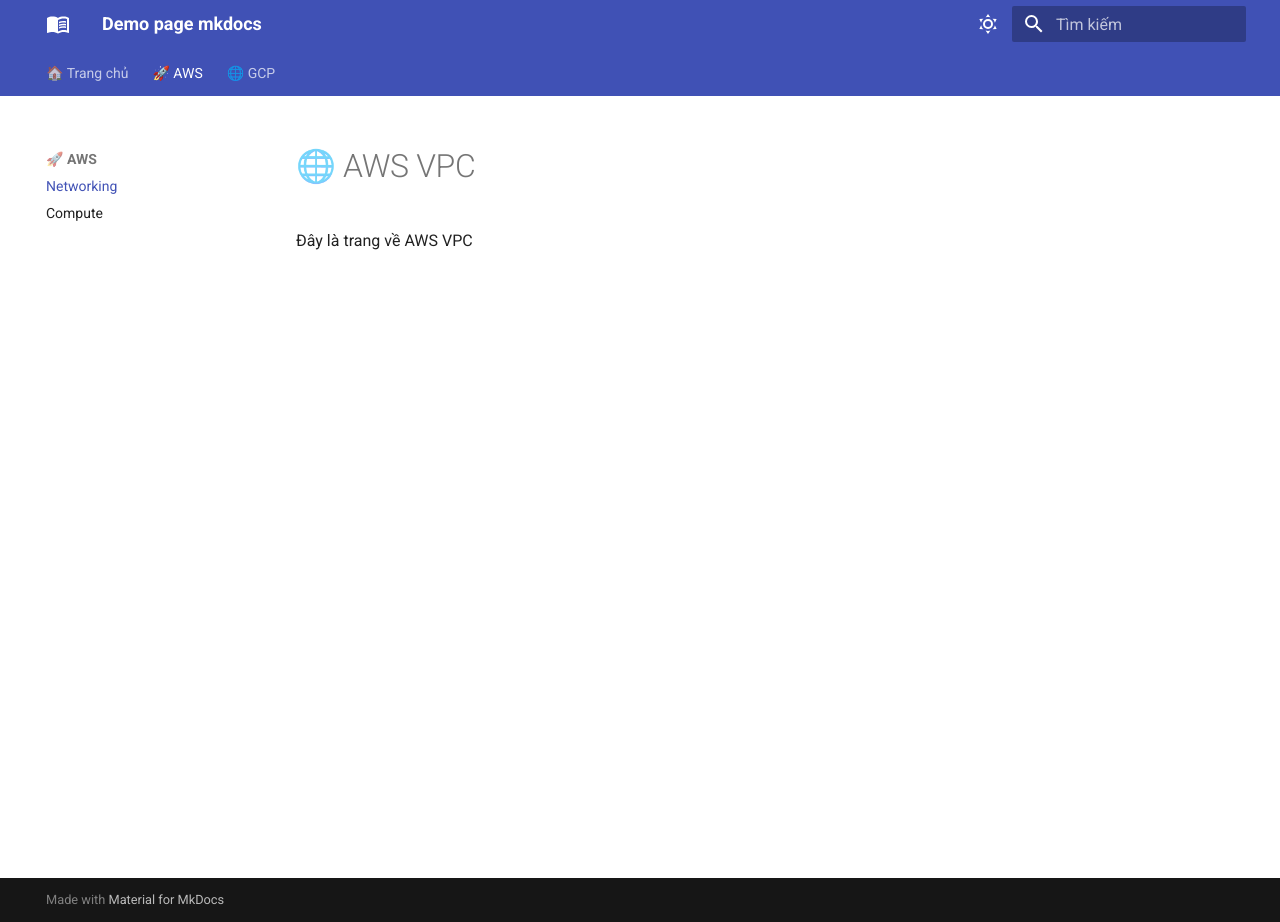
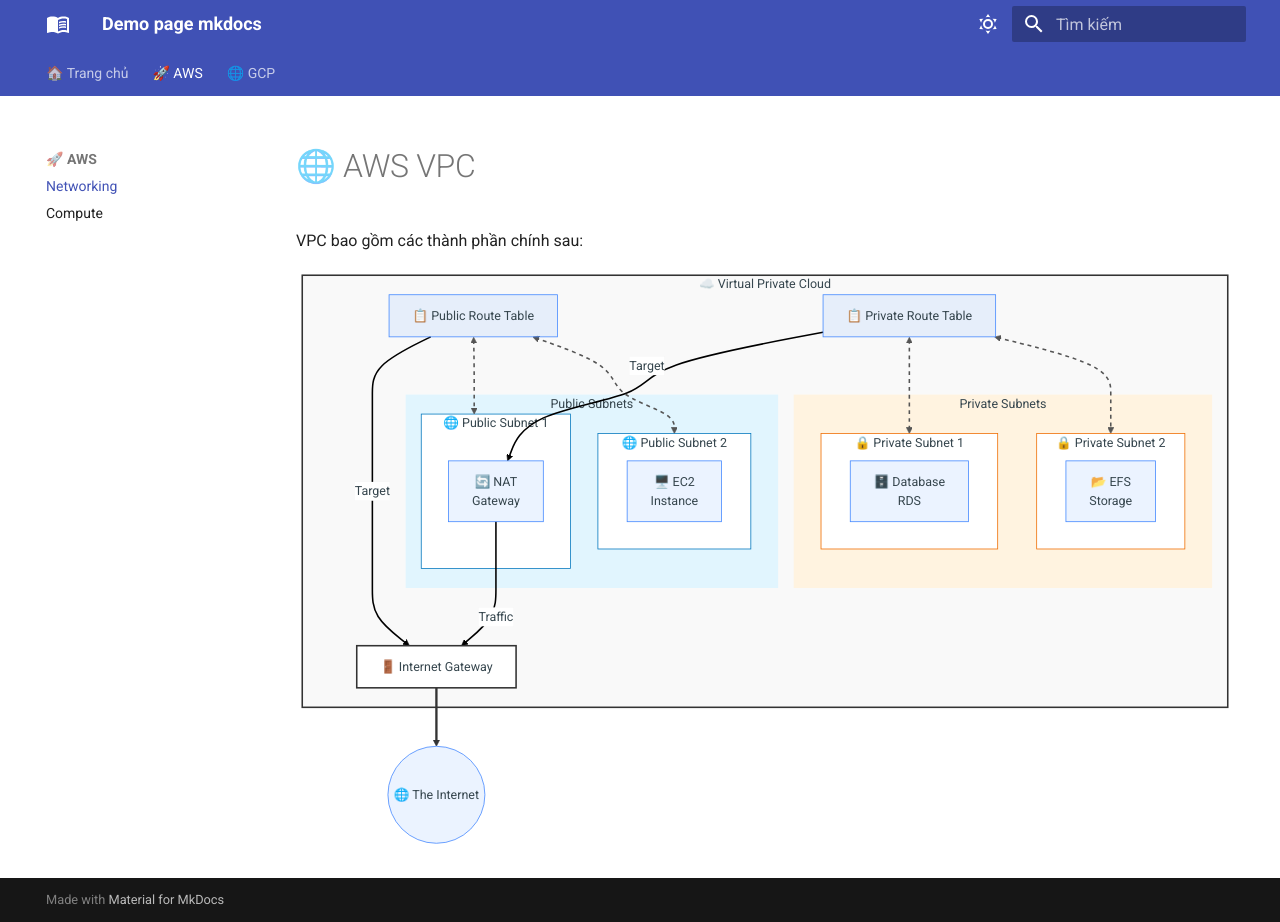
Before and after one commit to minhna219/demo-page-mkdocs, an MkDocs documentation site: the page built from docs/aws/networking/vpc.md, in a window 1280 px wide and 922 px high. Built offline with MkDocs 1.6.1 and Material for MkDocs 9.7.7, drawn with Linux system fonts in a browser that asks for light colours; part of the change alters nothing that is shown.

Commit message:
feat(aws_vpc): add vpc diagram

````diff
--- a/docs/aws/networking/vpc.md
+++ b/docs/aws/networking/vpc.md
@@ -1,3 +1,97 @@
 # 🌐 AWS VPC
 
-Đây là trang về AWS VPC
+VPC bao gồm các thành phần chính sau:
+
+```mermaid
+graph TD
+    %% --- 1. EXTERNAL NETWORK ---
+    Internet((🌐 The Internet))
+
+    subgraph VPC [☁️ Virtual Private Cloud]
+        style VPC fill:#f9f9f9,stroke:#333,stroke-width:2px
+
+        %% --- 2. INTERNET GATEWAY ---
+        IGW[🚪 Internet Gateway]
+        style IGW fill:#ffffff,stroke:#333,stroke-width:2px
+
+        %% --- 3. ROUTE TABLES ---
+        PubRT[📋 Public Route Table]
+        PrivRT[📋 Private Route Table]
+
+        %% --- 4. PUBLIC SUBNETS ---
+        subgraph Public_Zone [Public Subnets]
+            style Public_Zone fill:#e1f5fe,stroke:none
+
+            %% Public Subnet 1
+            subgraph PubSub1_Box [🌐 Public Subnet 1]
+                style PubSub1_Box fill:#fff,stroke:#0277bd
+                NAT[🔄 NAT<br/>Gateway]
+            end
+
+            %% Public Subnet 2
+            subgraph PubSub2_Box [🌐 Public Subnet 2]
+                style PubSub2_Box fill:#fff,stroke:#0277bd
+                EC2[🖥️ EC2<br/>Instance]
+            end
+        end
+
+        %% --- 5. PRIVATE SUBNETS ---
+        subgraph Private_Zone [Private Subnets]
+            style Private_Zone fill:#fff3e0,stroke:none
+
+            %% Private Subnet 1
+            subgraph PrivSub1_Box [🔒 Private Subnet 1]
+                style PrivSub1_Box fill:#fff,stroke:#ef6c00
+                DB[🗄️ Database<br/>RDS]
+            end
+
+            %% Private Subnet 2
+            subgraph PrivSub2_Box [🔒 Private Subnet 2]
+                style PrivSub2_Box fill:#fff,stroke:#ef6c00
+                EFS[📂 EFS<br/>Storage]
+            end
+        end
+
+        %% ==========================================================
+        %% ĐỊNH NGHĨA KẾT NỐI (Thứ tự rất quan trọng cho linkStyle)
+        %% ==========================================================
+
+        %% --- NHÓM 1: ASSOCIATION (Subnet liên kết với RT) -> NÉT ĐỨT ---
+        %% Index 0
+        PubRT <--> PubSub1_Box
+        %% Index 1
+        PubRT <--> PubSub2_Box
+        %% Index 2
+        PrivRT <--> PrivSub1_Box
+        %% Index 3
+        PrivRT <--> PrivSub2_Box
+
+        %% --- NHÓM 2: ROUTE TARGET & TRAFFIC FLOW -> NÉT LIỀN ĐEN ---
+        %% Index 4: Private Route đẩy traffic vào NAT
+        PrivRT -- Target --> NAT
+
+        %% Index 5: Public Route đẩy traffic ra IGW
+        PubRT -- Target --> IGW
+
+        %% Index 6: NAT Gateway đẩy traffic ra IGW (MỚI THÊM)
+        NAT -- Traffic --> IGW
+    end
+
+    %% --- NHÓM 3: UPLINK (IGW ra Internet) -> NÉT ĐẬM ---
+    %% Index 7: IGW uplink to Internet
+    IGW ==> Internet
+
+    %% ==========================================================
+    %% STYLING
+    %% ==========================================================
+
+    %% 1. Biến 4 đường đầu tiên (Index 0-3) thành NÉT ĐỨT
+    linkStyle 0,1,2,3 stroke-width:2px,fill:none,stroke:#555,stroke-dasharray: 5 5
+
+    %% 2. Biến 3 đường tiếp theo (Index 4,5,6) thành NÉT LIỀN ĐEN
+    %% Index 6: Đường kết nối từ NAT Gateway đến Internet Gateway (IGW)
+    linkStyle 4,5,6 stroke-width:2px,fill:none,stroke:black
+
+    %% 3. Đường ra Internet (Index 7) nét đậm
+    linkStyle 7 stroke-width:3px,stroke:#333
+```
````
